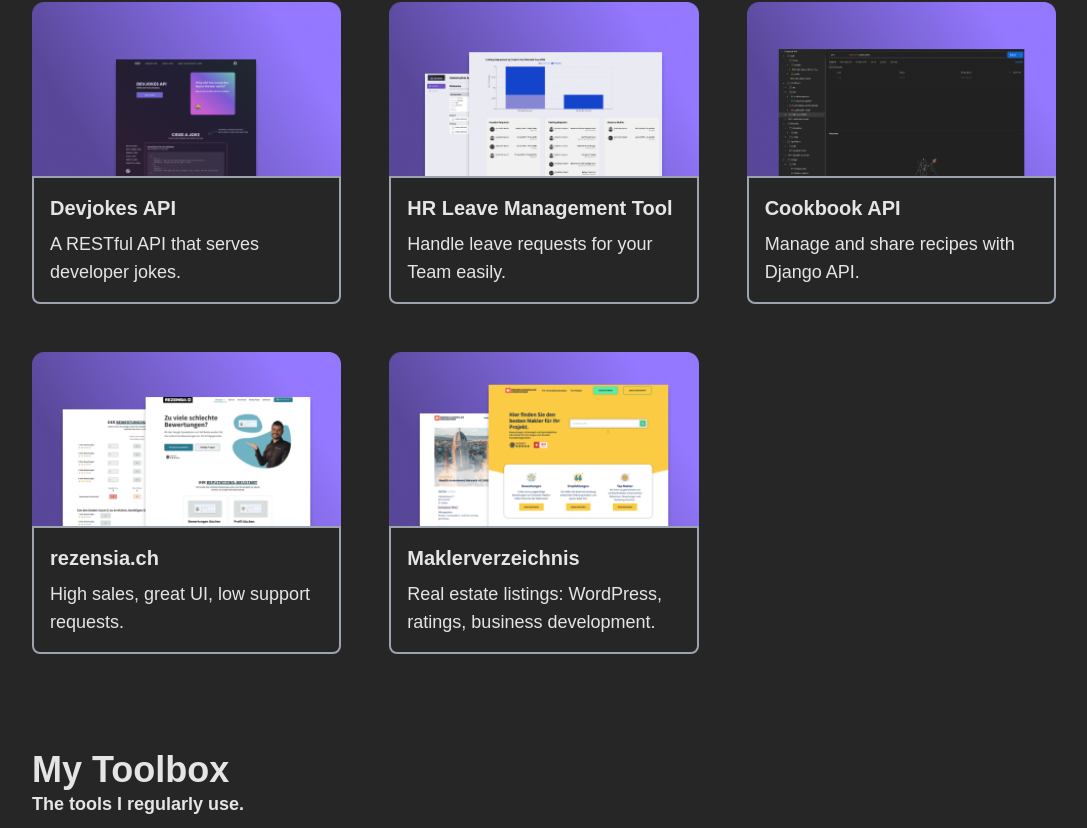
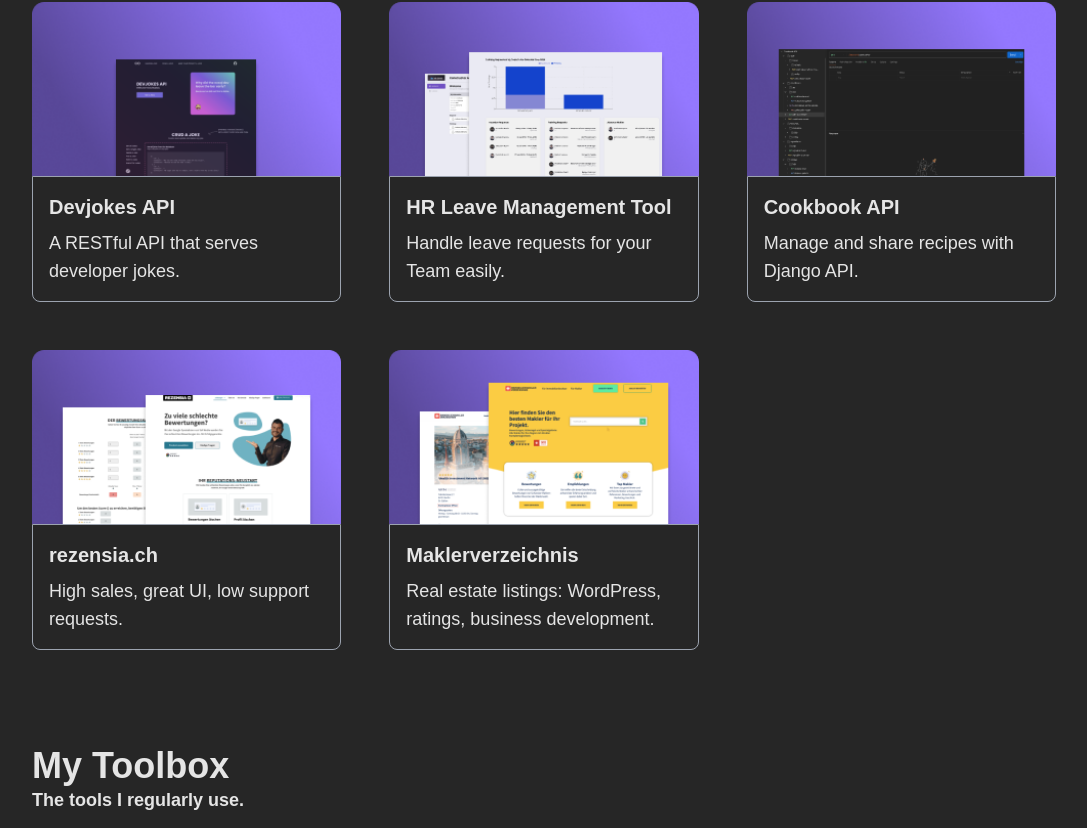
Before and after one commit to alexanderstoehr/Portfolio, a React (Vite) app: page / in a window 1280 px wide. Shown: the part 719-1547 px from the top of the page, without its empty margins (96-1183 px from the left). Built offline with nearby package versions, Linux system fonts and the light colour scheme.

Commit message:
fixed clashing project item border

```diff
--- a/src/components/ProjectListingSingle.jsx
+++ b/src/components/ProjectListingSingle.jsx
@@ -6,7 +6,7 @@
             <div id={project.id} className="flex flex-col md:h-full cursor-pointer transition duration-300 hover:scale-105 z-0"
                  onClick={() => handleProjectClick(project.id)}>
                 <div className=""><img className="w-full object-cover" src={project.images[0]}/></div>
-                <div className="p-4 border-2 solid  border-gray-400 rounded-b-lg md:flex-grow">
+                <div className="p-4 border solid  border-gray-400 rounded-b-lg md:flex-grow">
                     <div className="font-bold text-xl mb-2">{project.title}</div>
                     <div className="">{project.shortDescription}</div>
                 </div>
```
